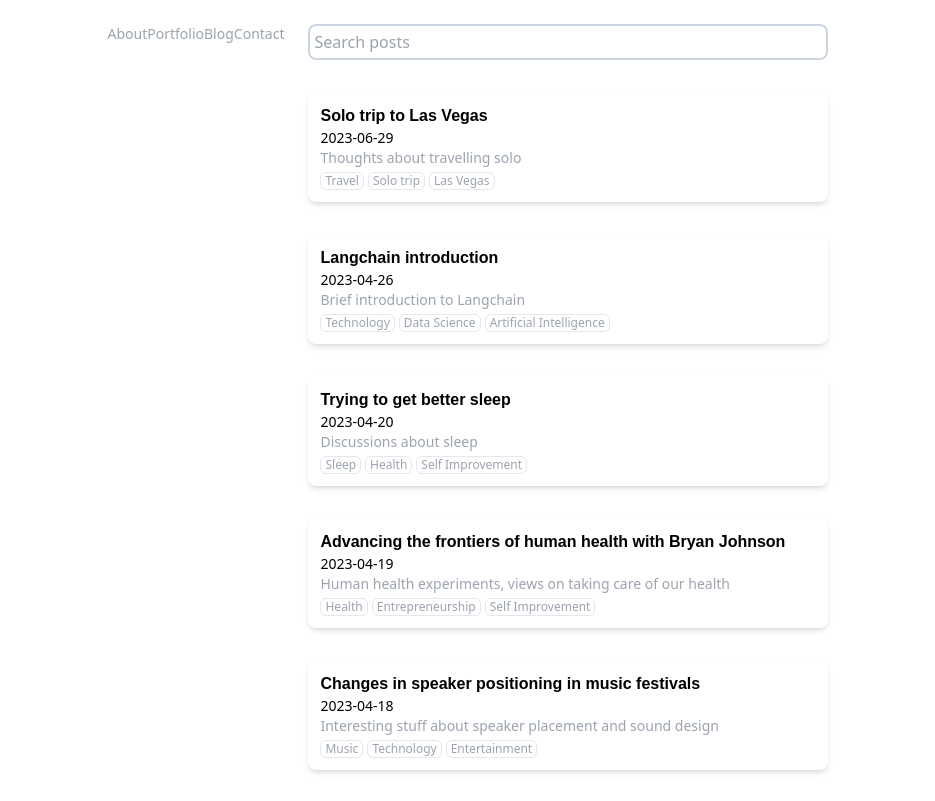
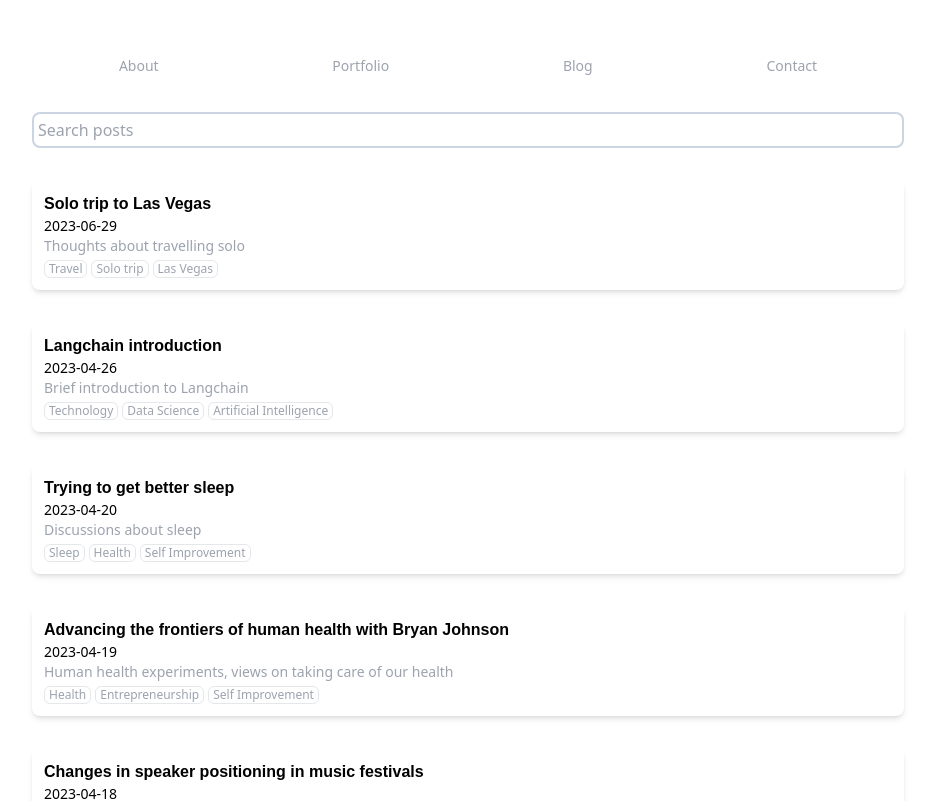
Before and after one commit to AndyFooGuoZhen/Nextjs_Blog, a Next.js app in the folder blog/: page / in a window 1280 px wide. Shown: the top 801 px of the page, without its empty margins (172-1107 px from the left). Built offline with nearby package versions, Linux system fonts and the light colour scheme; no server answers.

Commit message:
Fixed resposive layout

```diff
--- a/blog/app/layout.tsx
+++ b/blog/app/layout.tsx
@@ -21,12 +21,15 @@ export default function RootLayout({
 
   return (
     <html lang="en">
-      <body className="px-10 md:px-24 items-center flex justify-center ">
+      {/* <body className="px-10 md:px-24 items-center flex justify-center lg:px-72 lg:bg-black"> */}
+      {/* <body className="px-10 md:px-24 items-center flex justify-center max-w-2xl"> */}
+        <body className="antialiased max-w-4xl mb-40 flex flex-col md:flex-row mx-4 mt-8 lg:mx-auto justify-center">
         <div className="min-h-screen flex flex-col justify-between w-full">
-          <section className="md:flex flex-row w-full relative mt-3 justify-center ">
+          {/* <section className="md:flex flex-row w-full relative mt-3 justify-center "> */}
+          <section className="w-full relative mt-3  ">
+
             {/* <div className="flex justify-around text-center mx-10 md:flex-col p-3 md:justify-start md:items-end md:text-start w-full mb-3 md:w-1/6 "> */}
-            <div className="flex justify-around text-center p-3 ">
-
+            <div className="flex justify-around text-center p-3 mb-3">
               <Link href={"/aboutme"}>
                   {/* <h2 className="  text-gray-400 hover:text-gray-500 hover:bg-gradient-to-b from-white to-gray-100   font-medium rounded-lg text-sm px-5 py-2.5  mr-2 mb-2 "> */}
                   <h2 className="  text-gray-400 hover:text-gray-500 hover:bg-gradient-to-b from-white to-gray-100   font-medium rounded-lg text-sm  ">
@@ -50,7 +53,7 @@ export default function RootLayout({
               </Link>
               <Link href={"/contact"}>
               {/* <h2 className=" md:w-28 text-gray-400 hover:text-gray-500 hover:bg-gradient-to-b from-white to-gray-100 font-medium rounded-lg text-sm px-5 py-2.5  mr-2 mb-2 "> */}
-              <h2 className="  text-gray-400 hover:text-gray-500 hover:bg-gradient-to-b from-white to-gray-100   font-medium rounded-lg text-sm  ">
+              <h2 className=" text-gray-400 hover:text-gray-500 hover:bg-gradient-to-b from-white to-gray-100   font-medium rounded-lg text-sm  ">
 
                 Contact
               </h2>
@@ -58,7 +61,7 @@ export default function RootLayout({
             </div>
 
             {/* <div className=" p-3 flex flex-col w-full md:w-3/6 "> */}
-            <div className=" p-3 flex flex-col md:w-1/2   ">
+            <div className=" p-3 flex flex-col ">
               {children}
             </div>
 
--- a/blog/app/posts/[slug]/page.tsx
+++ b/blog/app/posts/[slug]/page.tsx
@@ -42,8 +42,12 @@ const PostPage = async (props: any) => {
       <h2 className="text-md text-gray-400">{post.data.date}</h2>
       <div className="flex mb-10 items-start">{tagElements}</div>
 
-      <div
+      {/* <div
         className="prose md:prose-lg lg:prose-xl"
+        dangerouslySetInnerHTML={{ __html: contentHtml }}
+      /> */}
+       <div
+        className="prose  "
         dangerouslySetInnerHTML={{ __html: contentHtml }}
       />
     </div>
```
